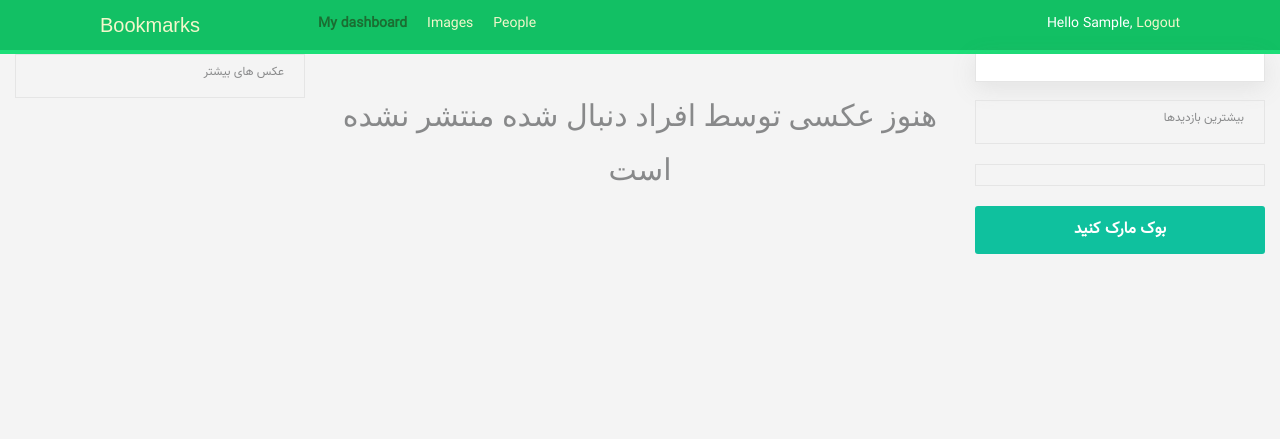
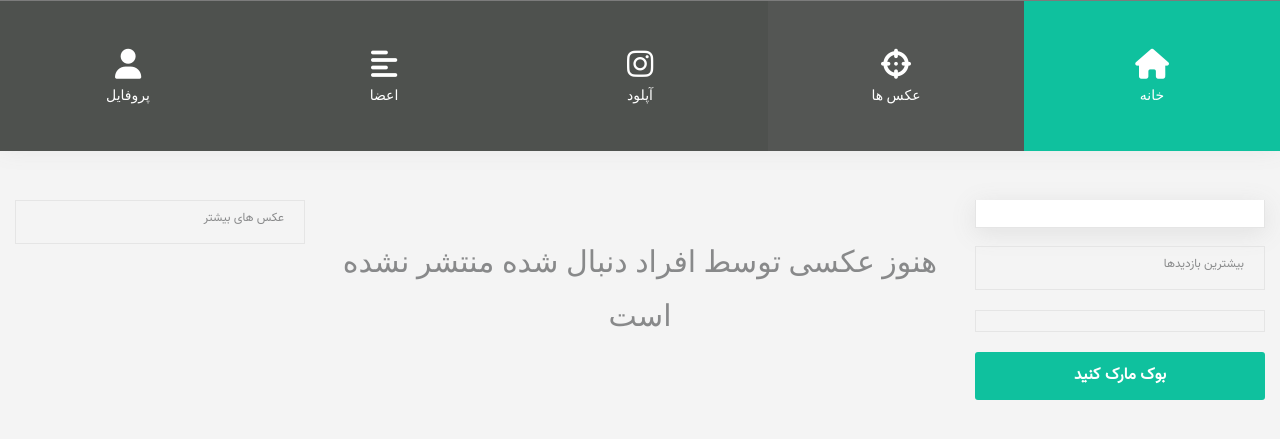
Before and after one commit to mrk24251/social-networking, a Django app: page /account/ in a window 1280 px wide. Shown: the top 439 px of the page. Run offline with Django 3.2, Linux system fonts and the light colour scheme; the visitor is signed in with stand-in values (Sample User, id 1); data comes from the database, SQL or seed files in the repository; data that the repository does not hold is empty; some libraries are stand-ins or nearby versions; some web fonts are replaced.

Commit message:
adding base header

```diff
--- a/account/static/css/base.css
+++ b/account/static/css/base.css
@@ -41,6 +41,9 @@ figure{
     height: 100%;
     color:#fff;
 }
+.container-fluid{
+    margin-top:50px;
+}
 @media screen and (min-width: 768px) and (max-width: 992px){
     .container1 {
         width: 750px;
@@ -67,6 +70,7 @@ figure{
     padding-left: 15px;
     margin-right: auto;
     margin-left: auto;
+    margin-top:50px;
 }
 .banner-content{
     display: flex;
@@ -1857,3 +1861,174 @@ textarea{
     text-align:center;
     margin:auto;
 }
+
+/* ==========================================================================
+   Navbar Second Styles
+   ========================================================================== */
+.justify-content-between {
+    -ms-flex-pack: justify !important;
+    justify-content: space-between !important;
+}
+.d-flex {
+    display: -ms-flexbox !important;
+    display: flex !important;
+}
+.nav-sec {
+  margin: 0px 0px 0px 0px;
+  height: 150px;
+  border-top: 1px solid rgba(90, 90, 90, 0.12);
+  background-color: grey;
+  box-shadow: 0 -5px 25px 0 rgba(123, 123, 123, 0.15);
+  color: #90a4ae;
+}
+.nav-sec a:hover{
+  color: #f4f4f4 !important;
+}
+
+.fh {
+  height: 200% !important;
+}
+
+.nav-icon {
+  display: block;
+  margin-top: 30px;
+  padding: 10px 6px 10px 6px;
+  border-bottom: 2px solid transparent;
+  font-size: 2rem;
+  text-align: center;
+  color: #fff !important;
+  height: 100%;
+  line-height: 1;
+  text-decoration: none !important;
+  flex-basis: 0;
+  flex-grow: 1;
+  color: #90a4ae;
+}
+.nav-icon span{
+  font-family: 'Nastaliq', serif;
+  font-size: 18px !important;
+  display: block;
+}
+
+.nav-icon em {
+  padding: 0px 0px 10px 0px;
+  font-size: 30px;
+}
+
+.nav-icon-lg {
+  height: 150px;
+  width: 270px !important;
+}
+
+.nav-icon-lg-new {
+  height: 150px;
+  width: 317px !important;
+}
+
+.clean-black {
+  background-color: #545654;
+}
+
+.dark-black {
+  background-color: #4e514e;
+}
+
+.mint-green {
+  background-color: #0fc19e;
+}
+
+/* ==========================================================================
+   Navbar Second Styles
+   ========================================================================== */
+.justify-content-between {
+    -ms-flex-pack: justify !important;
+    justify-content: space-between !important;
+}
+.d-flex {
+    display: -ms-flexbox !important;
+    display: flex !important;
+}
+.nav-sec {
+  margin: 0px 0px 0px 0px;
+  height: 150px;
+  border-top: 1px solid rgba(90, 90, 90, 0.12);
+  background-color: grey;
+  box-shadow: 0 -5px 25px 0 rgba(123, 123, 123, 0.15);
+  color: #90a4ae;
+}
+.nav-sec a:hover{
+  color: #f4f4f4 !important;
+}
+
+.fh {
+  height: 200% !important;
+}
+
+.nav-icon {
+  display: block;
+  margin-top: 30px;
+  padding: 10px 6px 10px 6px;
+  border-bottom: 2px solid transparent;
+  font-size: 2rem;
+  text-align: center;
+  color: #fff !important;
+  height: 100%;
+  line-height: 1;
+  text-decoration: none !important;
+  flex-basis: 0;
+  flex-grow: 1;
+  color: #90a4ae;
+}
+.nav-icon span{
+  font-family: 'Nastaliq', serif;
+  font-size: 14px !important;
+  display: block;
+}
+
+.nav-icon em {
+  padding: 0px 0px 10px 0px;
+  font-size: 30px;
+}
+
+.nav-icon-lg {
+  height: 150px;
+  width: 270px !important;
+}
+
+.nav-icon-lg-new {
+  height: 150px;
+  width: 317px !important;
+}
+
+.clean-black {
+  background-color: #545654;
+}
+
+.dark-black {
+  background-color: #4e514e;
+}
+
+.mint-green {
+  background-color: #0fc19e;
+}
+
+@media(max-width:768px) {
+	.nav-sec {
+	  height: 100px;
+	}
+	.fh {
+	  height: 150% !important;
+	}
+	.nav-icon-lg {
+	  height: 100px !important;
+	}
+	.nav-icon span{
+	  font-family: 'Nastaliq', serif;
+	  font-size: 12px !important;
+	  display: block;
+	}
+	.nav-icon em {
+	  padding: 0px 0px 10px 0px;
+	  font-size: 20px;
+	}
+}
--- a/account/templates/base.html
+++ b/account/templates/base.html
@@ -16,26 +16,63 @@
         <link href="{% static "css/base.css" %}" rel="stylesheet">
     </head>
     {% if request.user.is_authenticated %}
-    <body>
-        <div id="header">
-            <span class="logo">Bookmarks</span>
-            <ul class="menu">
-                <li {% if section == "dashboard" %}class="selected"{% endif %}>
-                    <a href="{% url "dashboard" %}">My dashboard</a>
-                </li>
-                <li {% if section == "images" %}class="selected"{% endif %}>
-                    <a href="{% url "images:list" %}">Images</a>
-                </li>
-                <li {% if section == "people" %}class="selected"{% endif %}>
-                    <a href="{% url "user_list" %}">People</a>
-                </li>
-            </ul>
+<!--    <body>-->
+<!--        <div id="header">-->
+<!--            <span class="logo">Bookmarks</span>-->
+<!--            <ul class="menu">-->
+<!--                <li {% if section == "dashboard" %}class="selected"{% endif %}>-->
+<!--                    <a href="{% url "dashboard" %}">My dashboard</a>-->
+<!--                </li>-->
+<!--                <li {% if section == "images" %}class="selected"{% endif %}>-->
+<!--                    <a href="{% url "images:list" %}">Images</a>-->
+<!--                </li>-->
+<!--                <li {% if section == "people" %}class="selected"{% endif %}>-->
+<!--                    <a href="{% url "user_list" %}">People</a>-->
+<!--                </li>-->
+<!--            </ul>-->
 
-            <span class="user">
-                Hello {{ request.user.first_name }},
-                <a href="{% url "logout" %}">Logout</a>
-            </span>
-        </div>
+<!--            <span class="user">-->
+<!--                Hello {{ request.user.first_name }},-->
+<!--                <a href="{% url "logout" %}">Logout</a>-->
+<!--            </span>-->
+<!--            -->
+<!--            -->
+<!--        </div>-->
+
+        <section class="nav-sec">
+            <div class="d-flex justify-content-between">
+             <div class="p-2 nav-icon-lg {% if section == "dashboard" %}mint-green{% else %}dark-black{% endif %}">
+                 <a class="nav-icon" href="{% url "dashboard" %}"><em class="fa fa-home"></em>
+                    <span>خانه</span>
+                 </a>
+             </div>
+
+             <div class="p-2 nav-icon-lg {% if section == "images" %}mint-green{% else %}clean-black{% endif %}">
+                 <a class="nav-icon" href="{% url "images:list" %}"><em class="fa fa-crosshairs"></em>
+                    <span>عکس ها</span>
+                 </a>
+             </div>
+
+             <div class="p-2 nav-icon-lg {% if section == "upload" %}mint-green{% else %}dark-black{% endif %}">
+                <a class="nav-icon" href="{% url "images:create_image" %}"><em class="fab fa-instagram"></em>
+                    <span>آپلود</span>
+                </a>
+             </div>
+
+             <div class="p-2 nav-icon-lg {% if section == "people" %}mint-green{% else %}dark-black{% endif %}">
+                <a class="nav-icon" href="{% url "user_list" %}"><em class="fa fa-align-left"></em>
+                    <span>اعضا</span>
+                </a>
+             </div>
+
+             <div class="p-2 nav-icon-lg {% if section == "profile" %}mint-green{% else %}dark-black{% endif %}">
+                <a class="nav-icon" href="{% url "edit" %}"><em class="fa fa-user"></em>
+                    <span>پروفایل</span>
+                </a>
+             </div>
+
+            </div>
+        </section>
 
         <div id="content">
             {% if messages %}
--- a/account/views.py
+++ b/account/views.py
@@ -209,7 +209,8 @@ def edit(request):
     {'user_form': user_form,
     'profile_form': profile_form,
      'user': request.user,
-     'images': images})
+     'images': images,
+     'section': 'profile'})
 
 @login_required
 def user_list(request):
--- a/images/views.py
+++ b/images/views.py
@@ -47,7 +47,7 @@ def image_create(request):
 
     return render(request,
                   'images/image/create.html',
-                  {'section': 'images',
+                  {'section': 'upload',
                    'form': form})
 
 @login_required
@@ -70,7 +70,7 @@ def image_create_image(request):
         form = ImageCreateImageForm(data=request.GET)
     return render(request,
                   'images/image/create_image.html',
-                  {'section': 'images',
+                  {'section': 'upload',
                    'form': form})
 
 def image_detail(request, id, slug):
```
Also changed, not shown: 1 other file.
